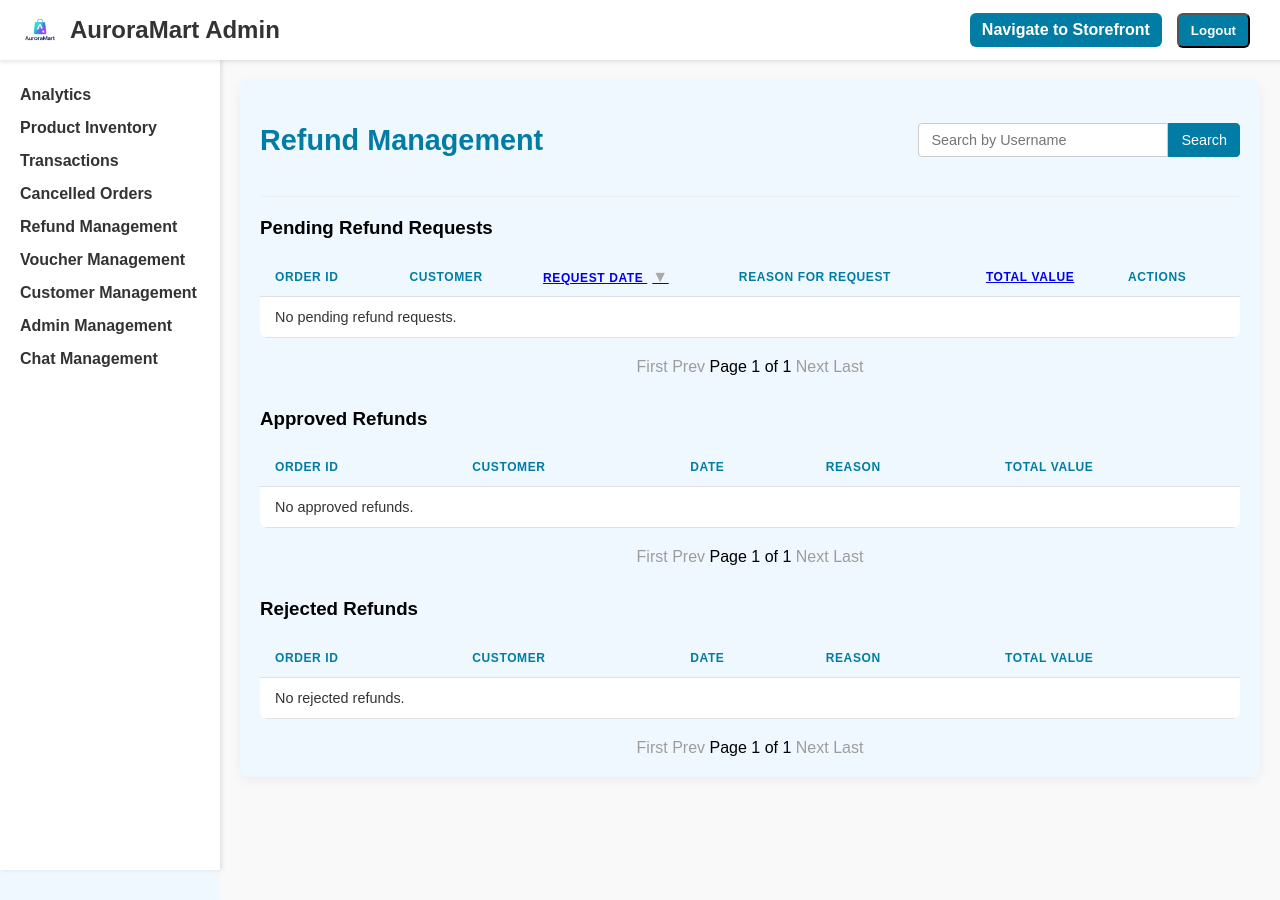
After one commit to sucrameht/aurora-mart, a Django app: page /aurora_admin/transactions/refunds/ in a window 1280 px wide. The commit adds this page. Run offline with Django 5.2, Linux system fonts and the light colour scheme; a user stored in the database is signed in; data comes from the database, SQL or seed files in the repository; data that the repository does not hold is empty.

Commit message:
admin side changes for cancelled/refunded transactions

```diff
--- a/aurora_mart_proj/auroraadmin/static/auroraadmin/css/transactions_list.css
+++ b/aurora_mart_proj/auroraadmin/static/auroraadmin/css/transactions_list.css
@@ -168,3 +168,21 @@
     color: #9e9c9c;
     border-color: #eee;
 }
+.btn-success {
+    color: #fff;
+    background-color: #28a745;
+    border-color: #28a745;
+}
+
+.btn-danger {
+    color: #fff;
+    background-color: #dc3545;
+    border-color: #dc3545;
+}
+
+.btn-sm {
+    padding: 0.25rem 0.5rem;
+    font-size: 0.875rem;
+    line-height: 1.5;
+    border-radius: 0.2rem;
+}
--- a/aurora_mart_proj/auroraadmin/templates/auroraadmin/base.html
+++ b/aurora_mart_proj/auroraadmin/templates/auroraadmin/base.html
@@ -30,6 +30,8 @@
                     <li><a href="{% url 'auroraadmin:admin_dashboard' %}">Analytics</a></li>
                     <li><a href="{% url 'auroraadmin:product' %}">Product Inventory</a></li>
                     <li><a href="{% url 'auroraadmin:transactions_list' %}">Transactions</a></li>
+                    <li><a href="{% url 'auroraadmin:cancelled_transactions' %}">Cancelled Orders</a></li>
+                    <li><a href="{% url 'auroraadmin:refund_requests' %}">Refund Management</a></li>
                     <li><a href="{% url 'auroraadmin:voucher_list' %}">Voucher Management</a></li>
                     <li><a href="{% url 'auroraadmin:customers_list' %}">Customer Management</a></li>
                     <li><a href="{% url 'auroraadmin:admin_users' %}">Admin Management</a></li>
--- /dev/null
+++ b/aurora_mart_proj/auroraadmin/templates/auroraadmin/refund_requests.html
@@ -0,0 +1,194 @@
+{% extends 'auroraadmin/base.html' %}
+{% load static %}
+
+{% block title %}Refund Requests{% endblock %}
+
+{% block extra_css %}
+<link rel="stylesheet" href="{% static 'auroraadmin/css/transactions_list.css' %}">
+{% endblock %}
+
+{% block main_content %}
+<div class="transactions-container">
+    <div class="transactions-header">
+        <h2 class="transactions-title">Refund Management</h2>
+        <form method="GET" action="{% url 'auroraadmin:refund_requests' %}" class="search-form">
+            <input type="hidden" name="sort" value="{{ current_sort }}">
+            <input type="search" name="q" value="{{ search_query }}" placeholder="Search by Username" class="search-input">
+            <button type="submit" class="search-button">Search</button>
+        </form>
+    </div>
+
+    <!-- Pending Refund Requests Table -->
+    <h3>Pending Refund Requests</h3>
+    <table class="transactions-table">
+        <thead>
+            <tr>
+                <th>Order ID</th>
+                <th>Customer</th>
+                <th class="sortable">
+                    <a href="?sort={% if current_sort == 'transaction_datetime' %}-transaction_datetime{% else %}transaction_datetime{% endif %}&q={{ search_query }}">
+                        Request Date
+                        {% if 'transaction_datetime' in current_sort %}<span class="sort-arrow">{% if current_sort == '-transaction_datetime' %}▼{% else %}▲{% endif %}</span>{% endif %}
+                    </a>
+                </th>
+                <th>Reason for Request</th>
+                <th class="sortable">
+                    <a href="?sort={% if current_sort == 'total_spent' %}-total_spent{% else %}total_spent{% endif %}&q={{ search_query }}">
+                        Total Value
+                        {% if 'total_spent' in current_sort %}<span class="sort-arrow">{% if current_sort == '-total_spent' %}▼{% else %}▲{% endif %}</span>{% endif %}
+                    </a>
+                </th>
+                <th>Actions</th>
+            </tr>
+        </thead>
+        <tbody>
+            {% for transaction in pending_page %}
+            <tr>
+                <td><a href="{% url 'auroraadmin:transaction_detail' transaction.pk %}">#{{ transaction.pk }}</a></td>
+                <td>{{ transaction.user.username }}</td>
+                <td>{{ transaction.transaction_datetime|date:"Y-m-d H:i" }}</td>
+                <td>{{ transaction.notes|default:"No reason provided." }}</td>
+                <td>${{ transaction.total_spent|floatformat:2 }}</td>
+                <td>
+                    <form method="post" action="{% url 'auroraadmin:refund_requests' %}" style="display: inline-block; margin-right: 5px;">
+                        {% csrf_token %}
+                        <input type="hidden" name="transaction_id" value="{{ transaction.pk }}">
+                        <button type="submit" name="action" value="approve" class="btn btn-success btn-sm">Approve</button>
+                    </form>
+                    <form method="post" action="{% url 'auroraadmin:refund_requests' %}" style="display: inline-block;">
+                        {% csrf_token %}
+                        <input type="hidden" name="transaction_id" value="{{ transaction.pk }}">
+                        <button type="submit" name="action" value="reject" class="btn btn-danger btn-sm">Reject</button>
+                    </form>
+                </td>
+            </tr>
+            {% empty %}
+            <tr>
+                <td colspan="6" class="text-center">No pending refund requests.</td>
+            </tr>
+            {% endfor %}
+        </tbody>
+    </table>
+    <div class="pagination-row">
+        <span class="step-links">
+            {% if pending_page.has_previous %}
+                <a href="?pending_page=1&approved_page={{ approved_page.number }}&rejected_page={{ rejected_page.number }}&sort={{ current_sort }}&q={{ search_query }}">&laquo; First</a>
+                <a href="?pending_page={{ pending_page.previous_page_number }}&approved_page={{ approved_page.number }}&rejected_page={{ rejected_page.number }}&sort={{ current_sort }}&q={{ search_query }}">&lsaquo; Prev</a>
+            {% else %}
+                <span class="disabled">First</span>
+                <span class="disabled">Prev</span>
+            {% endif %}
+            <span class="current_page">
+                Page {{ pending_page.number }} of {{ pending_page.paginator.num_pages }}
+            </span>
+            {% if pending_page.has_next %}
+                <a href="?pending_page={{ pending_page.next_page_number }}&approved_page={{ approved_page.number }}&rejected_page={{ rejected_page.number }}&sort={{ current_sort }}&q={{ search_query }}">Next &rsaquo;</a>
+                <a href="?pending_page={{ pending_page.paginator.num_pages }}&approved_page={{ approved_page.number }}&rejected_page={{ rejected_page.number }}&sort={{ current_sort }}&q={{ search_query }}">Last &raquo;</a>
+            {% else %}
+                <span class="disabled">Next</span>
+                <span class="disabled">Last</span>
+            {% endif %}
+        </span>
+    </div>
+
+    <!-- Approved Refunds Table -->
+    <h3 style="margin-top: 2rem;">Approved Refunds</h3>
+    <table class="transactions-table">
+        <thead>
+            <tr>
+                <th>Order ID</th>
+                <th>Customer</th>
+                <th>Date</th>
+                <th>Reason</th>
+                <th>Total Value</th>
+            </tr>
+        </thead>
+        <tbody>
+            {% for transaction in approved_page %}
+            <tr>
+                <td><a href="{% url 'auroraadmin:transaction_detail' transaction.pk %}">#{{ transaction.pk }}</a></td>
+                <td>{{ transaction.user.username }}</td>
+                <td>{{ transaction.transaction_datetime|date:"Y-m-d H:i" }}</td>
+                <td>{{ transaction.notes|default:"N/A" }}</td>
+                <td>${{ transaction.total_spent|floatformat:2 }}</td>
+            </tr>
+            {% empty %}
+            <tr>
+                <td colspan="5" class="text-center">No approved refunds.</td>
+            </tr>
+            {% endfor %}
+        </tbody>
+    </table>
+    <div class="pagination-row">
+        <span class="step-links">
+            {% if approved_page.has_previous %}
+                <a href="?pending_page={{ pending_page.number }}&approved_page=1&rejected_page={{ rejected_page.number }}&sort={{ current_sort }}&q={{ search_query }}">&laquo; First</a>
+                <a href="?pending_page={{ pending_page.number }}&approved_page={{ approved_page.previous_page_number }}&rejected_page={{ rejected_page.number }}&sort={{ current_sort }}&q={{ search_query }}">&lsaquo; Prev</a>
+            {% else %}
+                <span class="disabled">First</span>
+                <span class="disabled">Prev</span>
+            {% endif %}
+            <span class="current_page">
+                Page {{ approved_page.number }} of {{ approved_page.paginator.num_pages }}
+            </span>
+            {% if approved_page.has_next %}
+                <a href="?pending_page={{ pending_page.number }}&approved_page={{ approved_page.next_page_number }}&rejected_page={{ rejected_page.number }}&sort={{ current_sort }}&q={{ search_query }}">Next &rsaquo;</a>
+                <a href="?pending_page={{ pending_page.number }}&approved_page={{ approved_page.paginator.num_pages }}&rejected_page={{ rejected_page.number }}&sort={{ current_sort }}&q={{ search_query }}">Last &raquo;</a>
+            {% else %}
+                <span class="disabled">Next</span>
+                <span class="disabled">Last</span>
+            {% endif %}
+        </span>
+    </div>
+
+    <!-- Rejected Refunds Table -->
+    <h3 style="margin-top: 2rem;">Rejected Refunds</h3>
+    <table class="transactions-table">
+        <thead>
+            <tr>
+                <th>Order ID</th>
+                <th>Customer</th>
+                <th>Date</th>
+                <th>Reason</th>
+                <th>Total Value</th>
+            </tr>
+        </thead>
+        <tbody>
+            {% for transaction in rejected_page %}
+            <tr>
+                <td><a href="{% url 'auroraadmin:transaction_detail' transaction.pk %}">#{{ transaction.pk }}</a></td>
+                <td>{{ transaction.user.username }}</td>
+                <td>{{ transaction.transaction_datetime|date:"Y-m-d H:i" }}</td>
+                <td>{{ transaction.notes|default:"N/A" }}</td>
+                <td>${{ transaction.total_spent|floatformat:2 }}</td>
+            </tr>
+            {% empty %}
+            <tr>
+                <td colspan="5" class="text-center">No rejected refunds.</td>
+            </tr>
+            {% endfor %}
+        </tbody>
+    </table>
+    <div class="pagination-row">
+        <span class="step-links">
+            {% if rejected_page.has_previous %}
+                <a href="?pending_page={{ pending_page.number }}&approved_page={{ approved_page.number }}&rejected_page=1&sort={{ current_sort }}&q={{ search_query }}">&laquo; First</a>
+                <a href="?pending_page={{ pending_page.number }}&approved_page={{ approved_page.number }}&rejected_page={{ rejected_page.previous_page_number }}&sort={{ current_sort }}&q={{ search_query }}">&lsaquo; Prev</a>
+            {% else %}
+                <span class="disabled">First</span>
+                <span class="disabled">Prev</span>
+            {% endif %}
+            <span class="current_page">
+                Page {{ rejected_page.number }} of {{ rejected_page.paginator.num_pages }}
+            </span>
+            {% if rejected_page.has_next %}
+                <a href="?pending_page={{ pending_page.number }}&approved_page={{ approved_page.number }}&rejected_page={{ rejected_page.next_page_number }}&sort={{ current_sort }}&q={{ search_query }}">Next &rsaquo;</a>
+                <a href="?pending_page={{ pending_page.number }}&approved_page={{ approved_page.number }}&rejected_page={{ rejected_page.paginator.num_pages }}&sort={{ current_sort }}&q={{ search_query }}">Last &raquo;</a>
+            {% else %}
+                <span class="disabled">Next</span>
+                <span class="disabled">Last</span>
+            {% endif %}
+        </span>
+    </div>
+</div>
+{% endblock %}
--- a/aurora_mart_proj/auroraadmin/urls.py
+++ b/aurora_mart_proj/auroraadmin/urls.py
@@ -1,5 +1,5 @@
 from django.urls import path
-from .views import analytics_view, ProductInventoryView, AddProductView, DeleteProductView, TransactionListView, TransactionDetailView, VoucherManagementView, CustomerListView, CustomerVoucherAssignView, ProductActionsView, AdminUserView, AdminChatListView, AdminChatThreadView, DashboardView, GenderChartView, SalesTrendChartView, RevenueByCategoryChartView
+from .views import *
 from django.contrib.auth.views import LogoutView
 
 app_name = 'auroraadmin'
@@ -11,6 +11,8 @@ urlpatterns = [
     path('product/<str:sku_code>/actions/', ProductActionsView.as_view(), name='product_actions'),
     path('product/<str:sku_code>/delete/', DeleteProductView.as_view(), name='product_delete'),
     path('transactions/', TransactionListView.as_view(), name='transactions_list'),
+    path('transactions/cancelled/', CancelledTransactionsView.as_view(), name='cancelled_transactions'),
+    path('transactions/refunds/', RefundRequestsView.as_view(), name='refund_requests'),
     path('transactions/<int:pk>/', TransactionDetailView.as_view(), name='transaction_detail'),
     path('vouchers/', VoucherManagementView.as_view(), name='voucher_list'),
     path('customers/', CustomerListView.as_view(), name='customers_list'),
--- a/aurora_mart_proj/auroraadmin/views.py
+++ b/aurora_mart_proj/auroraadmin/views.py
@@ -1034,3 +1034,94 @@ class RevenueByCategoryChartView(View):
         response['Pragma'] = 'no-cache'
         response['Expires'] = '0'
         return response
+
+@method_decorator(login_required(login_url='/login'), name='dispatch')
+@method_decorator(user_passes_test(is_staff, login_url='/login'), name='dispatch')
+class CancelledTransactionsView(ListView):
+    model = Transactions
+    template_name = 'auroraadmin/cancelled_transactions.html'
+    context_object_name = 'transactions'
+    paginate_by = 20
+
+    def get_queryset(self):
+        queryset = Transactions.objects.filter(status='Cancelled')
+        search_query = self.request.GET.get('q', '').strip()
+        sort_by = self.request.GET.get('sort', '-transaction_datetime')
+
+        if search_query:
+            queryset = queryset.filter(user__username__icontains=search_query)
+
+        valid_sort_fields = ['transaction_datetime', '-transaction_datetime', 'total_spent', '-total_spent']
+        if sort_by in valid_sort_fields:
+            if 'total_spent' in sort_by:
+                queryset = queryset.annotate(
+                    total_spent_calc=Sum(F('items__quantity_purchased') * F('items__price_at_purchase'))
+                ).order_by(sort_by.replace('total_spent', 'total_spent_calc'))
+            else:
+                queryset = queryset.order_by(sort_by)
+
+        return queryset
+
+    def get_context_data(self, **kwargs):
+        context = super().get_context_data(**kwargs)
+        context['search_query'] = self.request.GET.get('q', '').strip()
+        context['current_sort'] = self.request.GET.get('sort', '-transaction_datetime')
+        return context
+
+@method_decorator(login_required(login_url='/login'), name='dispatch')
+@method_decorator(user_passes_test(is_staff, login_url='/login'), name='dispatch')
+class RefundRequestsView(View):
+    template_name = 'auroraadmin/refund_requests.html'
+
+    def get(self, request, *args, **kwargs):
+        search_query = request.GET.get('q', '').strip()
+        sort_by = request.GET.get('sort', '-transaction_datetime')
+
+        valid_sort_fields = ['transaction_datetime', '-transaction_datetime', 'total_spent', '-total_spent']
+        if sort_by not in valid_sort_fields:
+            sort_by = '-transaction_datetime'
+
+        def get_paginated_transactions(status, page_param):
+            queryset = Transactions.objects.filter(status=status)
+            if search_query:
+                queryset = queryset.filter(user__username__icontains=search_query)
+
+            if 'total_spent' in sort_by:
+                queryset = queryset.annotate(
+                    total_spent_calc=Sum(F('items__quantity_purchased') * F('items__price_at_purchase'))
+                ).order_by(sort_by.replace('total_spent', 'total_spent_calc'))
+            else:
+                queryset = queryset.order_by(sort_by)
+
+            paginator = Paginator(queryset, 10) # Adjust page size if needed
+            page_number = request.GET.get(page_param)
+            return paginator.get_page(page_number)
+
+        pending_page = get_paginated_transactions('Request for Refund', 'pending_page')
+        approved_page = get_paginated_transactions('Refund Approved', 'approved_page')
+        rejected_page = get_paginated_transactions('Refund Rejected', 'rejected_page')
+
+        context = {
+            'pending_page': pending_page,
+            'approved_page': approved_page,
+            'rejected_page': rejected_page,
+            'search_query': search_query,
+            'current_sort': sort_by,
+        }
+        return render(request, self.template_name, context)
+
+    def post(self, request, *args, **kwargs):
+        transaction_id = request.POST.get('transaction_id')
+        action = request.POST.get('action')
+        transaction = get_object_or_404(Transactions, pk=transaction_id)
+
+        if action == 'approve':
+            transaction.status = 'Refund Approved'
+            transaction.save()
+            messages.success(request, f"Refund for order #{transaction.pk} has been approved.")
+        elif action == 'reject':
+            transaction.status = 'Refund Rejected'
+            transaction.save()
+            messages.error(request, f"Refund for order #{transaction.pk} has been rejected.")
+
+        return redirect('auroraadmin:refund_requests')
```
Also changed, not shown: aurora_mart_proj/auroraadmin/templates/auroraadmin/cancelled_transactions.html (added, +81 -0 lines).
